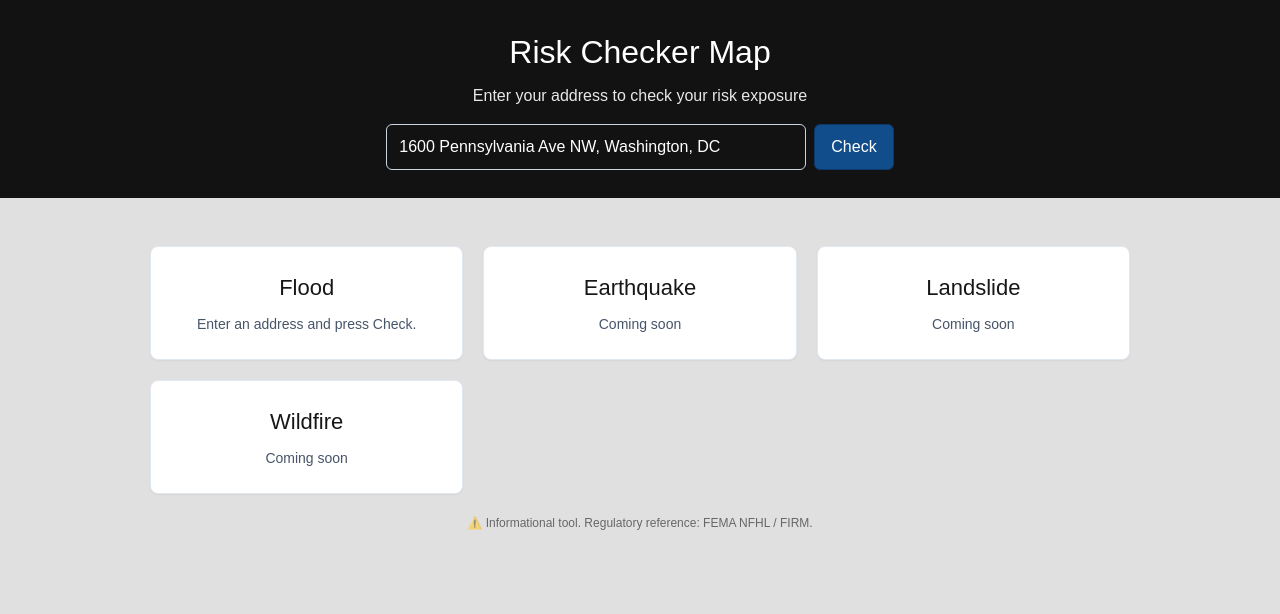
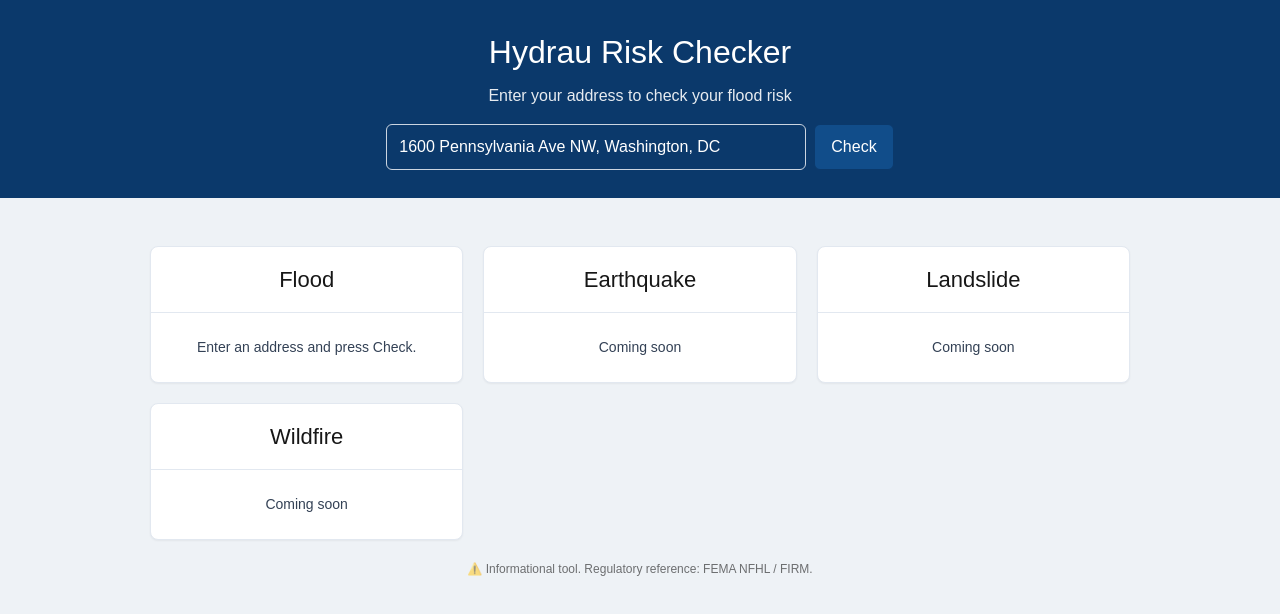
Before and after one commit to hydrau1221/hazard-risk-checker, a Next.js app: page / in a window 1280 px wide. Shown: the top 614 px of the page. Built offline with nearby package versions, Linux system fonts and the light colour scheme.

Commit message:
Update page.tsx

```diff
--- a/app/page.tsx
+++ b/app/page.tsx
@@ -3,113 +3,289 @@
 import { useState } from "react";
 
 type Feature = { attributes: Record<string, any> };
-type FloodResult = {
+type RiskLevel = "Very Low" | "Low" | "Moderate" | "High" | "Very High";
+
+const LAYER_ID = 28; // NFHL - Flood Hazard Zones
+
+// Palette (fond doux + couleur du badge)
+const PALETTE: Record<
+  RiskLevel,
+  { bg: string; badge: string; text: string; border: string }
+> = {
+  "Very Low": { bg: "#dcfce7", badge: "#16a34a", text: "#14532d", border: "#86efac" }, // verts
+  Low: { bg: "#dbeafe", badge: "#1d4ed8", text: "#0c4a6e", border: "#93c5fd" },        // bleus
+  Moderate: { bg: "#fef9c3", badge: "#ca8a04", text: "#854d0e", border: "#fde68a" },   // jaunes
+  High: { bg: "#ffedd5", badge: "#ea580c", text: "#7c2d12", border: "#fdba74" },       // orange
+  "Very High": { bg: "#fee2e2", badge: "#dc2626", text: "#7f1d1d", border: "#fecaca" } // rouges
+};
+
+// --- Classification à partir des attributs FEMA ---
+// Règles simples et lisibles :
+//  - VE -> Very High
+//  - AE/A/A1-30/A99/AO/AH -> High  (toute SFHA par défaut = High)
+//  - X + ZONE_SUBTY contient "0.2" (X shaded) -> Moderate
+//  - X (autres) -> Low
+//  - D (undetermined) -> Moderate
+//  - Aucun polygone trouvé -> Very Low
+function classifyFlood(features: Feature[] | null): {
+  level: RiskLevel;
   zone: string;
   sfha: boolean;
   bfe: string | null;
   note: string;
-};
+} {
+  if (!features || features.length === 0) {
+    return {
+      level: "Very Low",
+      zone: "N/A",
+      sfha: false,
+      bfe: null,
+      note: "No NFHL polygon returned here",
+    };
+  }
 
-const LAYER_ID = 28; // Flood Hazard Zones (NFHL)
+  const a = features[0].attributes || {};
 
-function assessFlood(features: Feature[]): FloodResult {
-  if (!features?.length) {
-    return { zone: "N/A", sfha: false, bfe: null, note: "No flood polygon here (NFHL)" };
-  }
-  const a = features[0].attributes || {};
-  const zoneRaw = a.FLD_ZONE ?? a.ZONE ?? a.ZONE_SUBTY ?? a.ZONE_SUBTYPE ?? "N/A";
-  const zone = String(zoneRaw);
-  const sfha =
-    a.SFHA_TF === true ||
-    a.SFHA_TF === "T" ||
-    a.SFHA_TF === "Y" ||
-    ["A", "AE", "VE", "AO", "AH", "A1", "A99"].includes(zone);
+  const rawZone =
+    a.FLD_ZONE ?? a.ZONE ?? a.ZONE_SUBTY ?? a.ZONE_SUBTYPE ?? "N/A";
+  const zone = String(rawZone).toUpperCase();
+
+  const subty = String(
+    a.ZONE_SUBTY ?? a.ZONE_SUBTYPE ?? a.ZONE ?? ""
+  ).toUpperCase();
 
   const bfeRaw = a.BFE ?? a.STATIC_BFE ?? a.DEPTH ?? null;
   const bfe = bfeRaw == null || Number(bfeRaw) === -9999 ? null : String(bfeRaw);
 
-  const desc: Record<string, string> = {
-    AE: "High risk (1% annual chance), BFE determined",
-    A: "High risk (1% annual chance)",
-    VE: "Coastal high hazard (wave action)",
-    AO: "High risk (depth-based)",
-    AH: "High risk (ponding), BFE in feet",
-    X: "Moderate/minimal risk (outside SFHA)",
-  };
+  const inSFHA =
+    a.SFHA_TF === true ||
+    a.SFHA_TF === "T" ||
+    a.SFHA_TF === "Y" ||
+    ["A", "AE", "AO", "AH", "A1", "A2", "A30", "A99", "VE"].some((p) =>
+      zone.startsWith(p)
+    );
 
-  return {
-    zone,
-    sfha,
-    bfe,
-    note: desc[zone] ?? "See FEMA NFHL for details",
-  };
+  let level: RiskLevel;
+  let note = "";
+
+  if (zone.startsWith("VE")) {
+    level = "Very High";
+    note = "Coastal high hazard (wave action)";
+  } else if (
+    zone === "AO" ||
+    zone === "AH" ||
+    zone === "AE" ||
+    zone === "A" ||
+    zone.startsWith("A1") ||
+    zone.startsWith("A2") ||
+    zone.startsWith("A3") ||
+    zone === "A99"
+  ) {
+    level = "High";
+    note = "Special Flood Hazard Area (1% annual chance)";
+  } else if (zone === "X" && subty.includes("0.2")) {
+    level = "Moderate";
+    note = "0.2% annual chance flood (X shaded)";
+  } else if (zone === "X") {
+    level = "Low";
+    note = "Outside SFHA (Zone X)";
+  } else if (zone === "D") {
+    level = "Moderate";
+    note = "Undetermined risk (Zone D)";
+  } else if (zone === "N/A") {
+    level = "Very Low";
+    note = "No NFHL polygon returned here";
+  } else {
+    // Valeur exotique -> prudence
+    level = inSFHA ? "High" : "Low";
+    note = "See FEMA NFHL details";
+  }
+
+  return { level, zone, sfha: inSFHA, bfe, note };
 }
 
 export default function Home() {
-  const [address, setAddress] = useState("1600 Pennsylvania Ave NW, Washington, DC");
+  const [address, setAddress] = useState(
+    "1600 Pennsylvania Ave NW, Washington, DC"
+  );
   const [loading, setLoading] = useState<"idle" | "geocode" | "fema">("idle");
-  const [floodBox, setFloodBox] = useState<string>("Enter an address and press Check.");
+  const [floodText, setFloodText] = useState<string>(
+    "Enter an address and press Check."
+  );
+  const [floodLevel, setFloodLevel] = useState<RiskLevel | null>(null);
   const [error, setError] = useState<string | null>(null);
 
   async function onCheck() {
     setError(null);
-    setFloodBox("Geocoding address…");
+    setFloodLevel(null);
+    setFloodText("Geocoding address…");
     setLoading("geocode");
 
     try {
-      // 1) Geocode
-      const g = await fetch(`/api/geocode?address=${encodeURIComponent(address)}`, { cache: "no-store" });
+      // 1) Géocoder
+      const g = await fetch(
+        `/api/geocode?address=${encodeURIComponent(address)}`,
+        { cache: "no-store" }
+      );
       const gj = await g.json();
       if (!g.ok) throw new Error(gj?.error || "Error fetching coordinates.");
-
       const { lat, lon } = gj as { lat: number; lon: number };
 
-      // 2) FEMA
+      // 2) Interroger FEMA NFHL
       setLoading("fema");
-      setFloodBox("Querying FEMA NFHL…");
-
-      const q = await fetch(`/api/fema/query?lat=${lat}&lon=${lon}&layerId=${LAYER_ID}`, { cache: "no-store" });
+      setFloodText("Querying FEMA NFHL…");
+      const q = await fetch(
+        `/api/fema/query?lat=${lat}&lon=${lon}&layerId=${LAYER_ID}`,
+        { cache: "no-store" }
+      );
       const qj = await q.json();
       if (!q.ok) throw new Error(qj?.error || "FEMA query failed.");
 
       const features: Feature[] = qj.features ?? [];
-      const res = assessFlood(features);
+      const res = classifyFlood(features);
 
-      let line = `Zone: ${res.zone} — ${res.note}`;
-      line += ` | SFHA: ${res.sfha ? "Yes" : "No"}`;
+      // Texte final
+      let line = `${res.level.toUpperCase()} RISK — Zone ${res.zone}`;
       if (res.bfe) line += ` | BFE/Depth: ${res.bfe} ft`;
+      line += ` | ${res.note}`;
 
-      setFloodBox(line);
+      setFloodLevel(res.level);
+      setFloodText(line);
     } catch (e: any) {
       setError(e.message || String(e));
-      setFloodBox("Error fetching coordinates.");
+      setFloodLevel(null);
+      setFloodText("Error fetching data.");
     } finally {
       setLoading("idle");
     }
   }
 
-  // --- styles simples (sans Tailwind) ---
+  // Styles
   const s = {
-    header: { background: "#121212", color: "white", padding: "28px 16px", textAlign: "center" as const },
+    header: {
+      background: "#0b396b",
+      color: "white",
+      padding: "28px 16px",
+      textAlign: "center" as const,
+    },
     title: { fontSize: 32, margin: 0 },
     subtitle: { opacity: 0.9, marginTop: 8 },
-    bar: { display: "flex", justifyContent: "center", gap: 8, marginTop: 16 },
-    input: { width: 420, maxWidth: "90vw", padding: "10px 12px", borderRadius: 6, border: "1px solid #cbd5e1" },
-    btn: { padding: "10px 16px", borderRadius: 6, border: "1px solid #0b396b", background: "#114d8a", color: "white", cursor: "pointer" },
-    gridWrap: { background: "#e0e0e0", minHeight: "calc(100vh - 120px)", padding: "28px 16px" },
-    grid: { display: "grid", gridTemplateColumns: "repeat(auto-fit, minmax(260px, 1fr))", gap: 20, maxWidth: 980, margin: "20px auto" },
-    card: { background: "white", border: "1px solid #e2e8f0", borderRadius: 8, padding: 24, textAlign: "center" as const, boxShadow: "0 1px 2px rgba(0,0,0,0.05)" },
+    bar: {
+      display: "flex",
+      justifyContent: "center",
+      gap: 8,
+      marginTop: 16,
+      flexWrap: "wrap" as const,
+    },
+    input: {
+      width: 420,
+      maxWidth: "90vw",
+      padding: "10px 12px",
+      borderRadius: 6,
+      border: "1px solid #cbd5e1",
+    },
+    btn: {
+      padding: "10px 16px",
+      borderRadius: 6,
+      border: "1px solid #0b396b",
+      background: "#114d8a",
+      color: "white",
+      cursor: "pointer",
+    },
+    gridWrap: {
+      background: "#eef2f6",
+      minHeight: "calc(100vh - 120px)",
+      padding: "28px 16px",
+    },
+    grid: {
+      display: "grid",
+      gridTemplateColumns: "repeat(auto-fit, minmax(260px, 1fr))",
+      gap: 20,
+      maxWidth: 980,
+      margin: "20px auto",
+    },
+    card: {
+      background: "white",
+      border: "1px solid #e2e8f0",
+      borderRadius: 8,
+      padding: 0,
+      textAlign: "center" as const,
+      boxShadow: "0 1px 2px rgba(0,0,0,0.05)",
+      overflow: "hidden",
+    },
+    cardBody: { padding: 24 },
     h2: { margin: "0 0 10px 0", fontSize: 22 },
-    small: { fontSize: 14, color: "#475569" },
-    err: { margin: "12px auto 0", maxWidth: 980, color: "#7f1d1d", background: "#fee2e2", border: "1px solid #fecaca", padding: 10, borderRadius: 6 },
-    foot: { fontSize: 12, opacity: 0.6, textAlign: "center" as const, marginTop: 8 },
+    small: { fontSize: 14, color: "#334155" },
+    err: {
+      margin: "12px auto 0",
+      maxWidth: 980,
+      color: "#7f1d1d",
+      background: "#fee2e2",
+      border: "1px solid #fecaca",
+      padding: 10,
+      borderRadius: 6,
+    },
+    foot: {
+      fontSize: 12,
+      opacity: 0.6,
+      textAlign: "center" as const,
+      marginTop: 8,
+    },
+    // styles dynamiques pour la carte Flood
+    floodHeader: (lvl: RiskLevel) => {
+      const p = PALETTE[lvl];
+      return {
+        background: p.bg,
+        color: p.text,
+        borderBottom: `1px solid ${p.border}`,
+        padding: "18px 16px",
+      };
+    },
+    badge: (lvl: RiskLevel) => {
+      const p = PALETTE[lvl];
+      return {
+        display: "inline-block",
+        padding: "6px 10px",
+        borderRadius: 999,
+        background: p.badge,
+        color: "white",
+        fontWeight: 700,
+        letterSpacing: 0.5,
+      };
+    },
   };
+
+  const floodCard =
+    floodLevel == null ? (
+      // Etat neutre avant calcul
+      <section style={s.card}>
+        <div style={{ padding: 16, borderBottom: "1px solid #e2e8f0" }}>
+          <h2 style={{ ...s.h2, margin: 0 }}>Flood</h2>
+        </div>
+        <div style={s.cardBody}>
+          <div style={s.small}>{floodText}</div>
+        </div>
+      </section>
+    ) : (
+      // Carte colorée selon le risque
+      <section style={{ ...s.card, border: `1px solid ${PALETTE[floodLevel].border}` }}>
+        <div style={s.floodHeader(floodLevel)}>
+          <h2 style={{ ...s.h2, margin: 0 }}>Flood</h2>
+          <div style={{ marginTop: 6 }}>
+            <span style={s.badge(floodLevel)}>{floodLevel.toUpperCase()} RISK</span>
+          </div>
+        </div>
+        <div style={s.cardBody}>
+          <div style={s.small}>{floodText}</div>
+        </div>
+      </section>
+    );
 
   return (
     <div>
       <header style={s.header}>
-        <h1 style={s.title}>Risk Checker Map</h1>
-        <div style={s.subtitle}>Enter your address to check your risk exposure</div>
+        <h1 style={s.title}>Hydrau Risk Checker</h1>
+        <div style={s.subtitle}>Enter your address to check your flood risk</div>
         <div style={s.bar}>
           <input
             style={s.input}
@@ -118,7 +294,11 @@ export default function Home() {
             placeholder="123 Main St, City, State"
           />
           <button style={s.btn} onClick={onCheck} disabled={loading !== "idle"}>
-            {loading === "idle" ? "Check" : loading === "geocode" ? "Geocoding…" : "Checking…"}
+            {loading === "idle"
+              ? "Check"
+              : loading === "geocode"
+              ? "Geocoding…"
+              : "Checking…"}
           </button>
         </div>
       </header>
@@ -127,28 +307,40 @@ export default function Home() {
         {error && <div style={s.err}>{error}</div>}
 
         <div style={s.grid}>
-          {/* Flood card */}
-          <section style={s.card}>
-            <h2 style={s.h2}>Flood</h2>
-            <div style={s.small}>{floodBox}</div>
-          </section>
+          {floodCard}
 
           {/* Coming soon cards */}
           <section style={s.card}>
-            <h2 style={s.h2}>Earthquake</h2>
-            <div style={s.small}>Coming soon</div>
+            <div style={{ padding: 16, borderBottom: "1px solid #e2e8f0" }}>
+              <h2 style={{ ...s.h2, margin: 0 }}>Earthquake</h2>
+            </div>
+            <div style={s.cardBody}>
+              <div style={s.small}>Coming soon</div>
+            </div>
           </section>
+
           <section style={s.card}>
-            <h2 style={s.h2}>Landslide</h2>
-            <div style={s.small}>Coming soon</div>
+            <div style={{ padding: 16, borderBottom: "1px solid #e2e8f0" }}>
+              <h2 style={{ ...s.h2, margin: 0 }}>Landslide</h2>
+            </div>
+            <div style={s.cardBody}>
+              <div style={s.small}>Coming soon</div>
+            </div>
           </section>
+
           <section style={s.card}>
-            <h2 style={s.h2}>Wildfire</h2>
-            <div style={s.small}>Coming soon</div>
+            <div style={{ padding: 16, borderBottom: "1px solid #e2e8f0" }}>
+              <h2 style={{ ...s.h2, margin: 0 }}>Wildfire</h2>
+            </div>
+            <div style={s.cardBody}>
+              <div style={s.small}>Coming soon</div>
+            </div>
           </section>
         </div>
 
-        <div style={s.foot}>⚠️ Informational tool. Regulatory reference: FEMA NFHL / FIRM.</div>
+        <div style={s.foot}>
+          ⚠️ Informational tool. Regulatory reference: FEMA NFHL / FIRM.
+        </div>
       </main>
     </div>
   );
```
